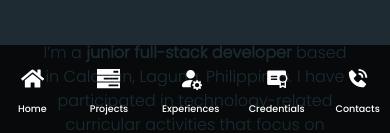
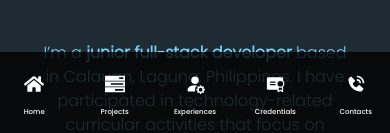
Before and after one commit to FumI4096/Portfolio, a React (Vite) app: page / in a window 390 px wide. Shown: the part 711-844 px from the top of the page. Built offline with nearby package versions, Linux system fonts and the light colour scheme; no server answers.

Commit message:
chore: optimize navigation bar icons and responsiveness

```diff
--- a/client/src/components/Nav.tsx
+++ b/client/src/components/Nav.tsx
@@ -3,11 +3,21 @@ import { GrTasks } from "react-icons/gr";
 import { PiCertificateFill } from "react-icons/pi";
 import { BiSolidPhoneCall } from "react-icons/bi";
 import { BsPersonFillGear } from "react-icons/bs";
+
 function scrollSection(section: string){
     window.location.href = section
 }
 
 export default function Nav(){
+
+    const navItems = [
+        { icon: FaHome, label: "Home", section: "/#home" },
+        { icon: GrTasks, label: "Projects", section: "/#projects" },
+        { icon: BsPersonFillGear, label: "Experiences", section: "/#experience" },
+        { icon: PiCertificateFill, label: "Credentials", section: "/#credentials" },
+        { icon: BiSolidPhoneCall, label: "Contacts", section: "/#contacts" }
+    ]
+
     return (
         <nav className='fixed h-auto w-auto flex flex-col gap-7 rounded-full justify-between item-center left-11 top-[50%] -translate-y-[50%] z-50 max-xl:left-7
         max-lg:w-full
@@ -25,51 +35,20 @@ export default function Nav(){
         max-xs:px-2
         '
         >
+            {navItems.map((item, index) => (
                 <a
-                onClick={() => scrollSection("/#home")}
+                    key={index}
+                    onClick={() => scrollSection(item.section)}
                     className="group cursor-pointer relative max-lg:flex max-lg:flex-col-reverse max-lg:items-center max-lg:gap-1.5"
                 >
-                <span className="hidden opacity-0 absolute left-3 text-0 px-11 top-[50%] -translate-y-[50%] text-white font-poppins-medium lg:group-hover:block lg:group-hover:animate-nav-display max-lg:static max-lg:block max-lg:opacity-100 max-lg:p-0 max-lg:text-[0.80rem] max-md:text-[0.70rem] max-sm:text-[0.60rem]">Home</span>
+                    <span className="hidden opacity-0 absolute left-3 text-0 px-11 top-[50%] -translate-y-[50%] text-white font-poppins-medium lg:group-hover:block lg:group-hover:animate-nav-display max-lg:static max-lg:block max-lg:opacity-100 max-lg:p-0 max-lg:text-[0.80rem] max-md:text-[0.70rem] max-sm:text-[0.44rem]">
+                        {item.label}
+                    </span>
                     <div className="p-3 rounded-full border-3 flex justify-center items-center transition lg:group-hover:bg-white max-lg:border-none">
-                    <FaHome className="text-[1.45rem] text-white transition lg:group-hover:text-primary-gray-2"/>
+                        <item.icon className="text-[1.25rem] text-white transition lg:group-hover:text-primary-gray-2 md-text-[1.45rem]"/>
                     </div>
                 </a>
-            <a
-                onClick={() => scrollSection("/#projects")}
-                className="group cursor-pointer relative max-lg:flex max-lg:flex-col-reverse max-lg:items-center max-lg:gap-1.5"
-            >
-                <span className="hidden opacity-0 absolute left-3 text-0 px-11 top-[50%] -translate-y-[50%] text-white font-poppins-medium lg:group-hover:block lg:group-hover:animate-nav-display max-lg:static max-lg:block max-lg:opacity-100 max-lg:p-0 max-lg:text-[0.80rem] max-md:text-[0.70rem] max-sm:text-[0.60rem]">Projects</span>
-                <div className="p-3 rounded-full border-3 flex justify-center items-center transition xl:group-hover:bg-white max-lg:border-none">
-                    <GrTasks className="text-[1.45rem] text-white transition xl:group-hover:text-primary-gray-2"/>
-                </div>
-            </a>
-            <a
-                onClick={() => scrollSection("/#experience")}
-                className="group cursor-pointer relative max-lg:flex max-lg:flex-col-reverse max-lg:items-center max-lg:gap-1.5"
-            >
-                <span className="hidden opacity-0 absolute left-3 text-0 px-11 top-[50%] -translate-y-[50%] text-white font-poppins-medium lg:group-hover:block lg:group-hover:animate-nav-display max-lg:static max-lg:block max-lg:opacity-100 max-lg:p-0 max-lg:text-[0.80rem] max-md:text-[0.70rem] max-sm:text-[0.60rem]">Experiences</span>
-                <div className="p-3 rounded-full border-3 flex justify-center items-center transition xl:group-hover:bg-white max-lg:border-none">
-                    <BsPersonFillGear className="text-[1.45rem] text-white transition xl:group-hover:text-primary-gray-2"/>
-                </div>
-            </a>
-            <a
-                onClick={() => scrollSection("/#credentials")}
-                className="group cursor-pointer relative max-lg:flex max-lg:flex-col-reverse max-lg:items-center max-lg:gap-1.5"
-            >
-                <span className="hidden opacity-0 absolute left-3 text-0 px-11 top-[50%] -translate-y-[50%] text-white font-poppins-medium lg:group-hover:block lg:group-hover:animate-nav-display max-lg:static max-lg:block max-lg:opacity-100 max-lg:p-0 max-lg:text-[0.80rem] max-md:text-[0.70rem] max-sm:text-[0.60rem]">Credentials</span>
-                <div className="p-3 rounded-full border-3 flex justify-center items-center transition xl:group-hover:bg-white max-lg:border-none">
-                    <PiCertificateFill className="text-[1.45rem] text-white transition xl:group-hover:text-primary-gray-2"/>
-                </div>
-            </a>
-            <a
-                onClick={() => scrollSection("/#contacts")}
-                className="group cursor-pointer relative max-lg:flex max-lg:flex-col-reverse max-lg:items-center max-lg:gap-1.5"
-            >
-                <span className="hidden opacity-0 absolute left-3 text-0 px-11 top-[50%] -translate-y-[50%] text-white font-poppins-medium lg:group-hover:block lg:group-hover:animate-nav-display max-lg:static max-lg:block max-lg:opacity-100 max-lg:p-0 max-lg:text-[0.80rem] max-md:text-[0.70rem] max-sm:text-[0.60rem]">Contacts</span>
-                <div className="p-3 rounded-full border-3 flex justify-center items-center transition lg:group-hover:bg-white max-lg:border-none">
-                    <BiSolidPhoneCall className="text-[1.45rem] text-white transition lg:group-hover:text-primary-gray-2"/>
-                </div>
-            </a>
+            ))}
         </nav>
     )
 }
```
Lines whose indentation alone changed are shown as unchanged.
